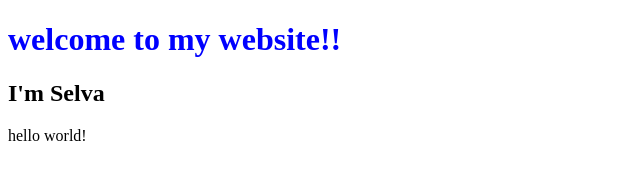
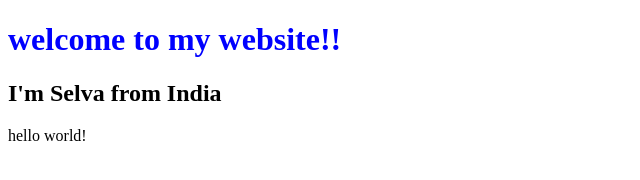
Before and after one commit to abhayselva/selva, a plain HTML site: page index.html in a window 1280 px wide. Shown: the whole page, without its empty margins (0-640 px from the left). Drawn offline with Linux system fonts and the light colour scheme.

Commit message:
added India

```diff
--- a/index.html
+++ b/index.html
@@ -14,7 +14,7 @@
 <body>
 
     <h1 >welcome to my website!!</h1>
-    <h2>I'm Selva</h2>
+    <h2>I'm Selva from India</h2>
     hello world!
 
 </body>
```
